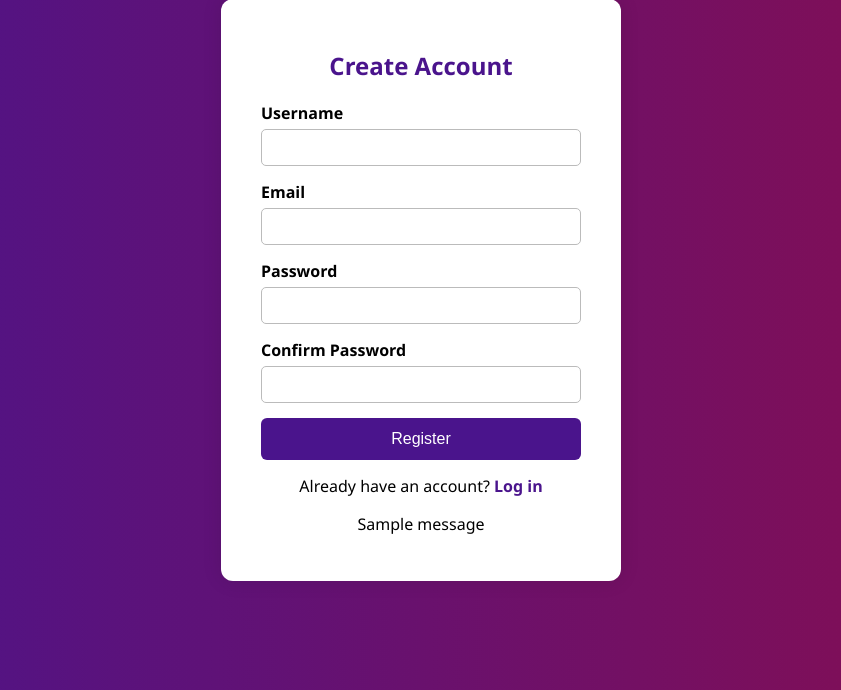
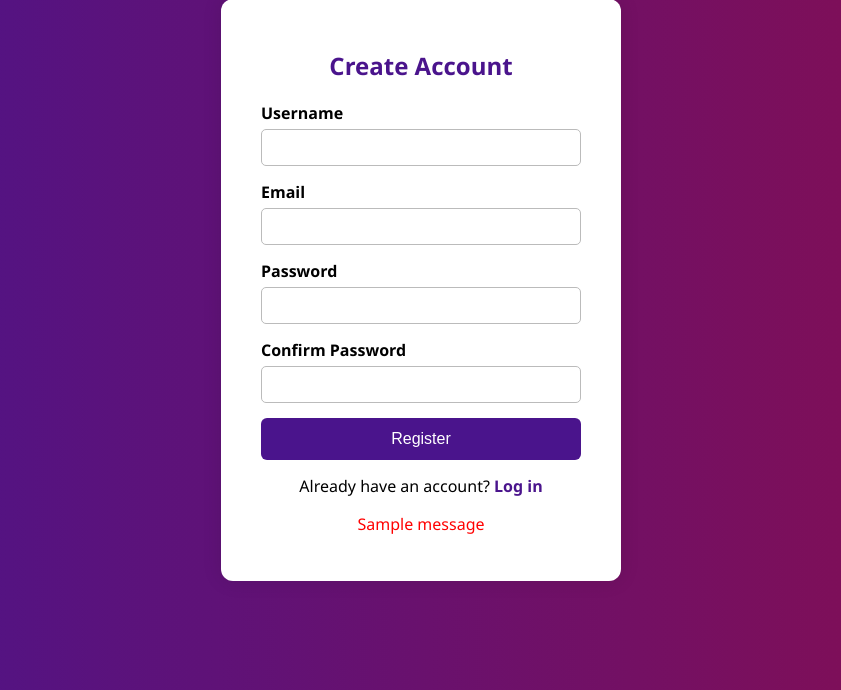
Before and after one commit to GERRY-01/bookmyride, a Django app: page /register in a window 1280 px wide. Shown: the part 110-800 px from the top of the page, without its empty margins (219-1060 px from the left). Run offline with Django 5.2, Linux system fonts and the light colour scheme; tables that the repository leaves empty hold one stand-in row (values such as "Sample post"); one stand-in notice (Sample message) is shown.

Commit message:
changed the style of the message error

```diff
--- a/templates/register.html
+++ b/templates/register.html
@@ -117,7 +117,7 @@
                 Already have an account? <a href="{% url 'login' %}">Log in</a>
              {% if messages %}
              {% for message in messages %}
-                <p>{{ message }}</p>
+                <p style="color: red;">{{ message }}</p>
             {% endfor %}
             {% endif %}
 
```
